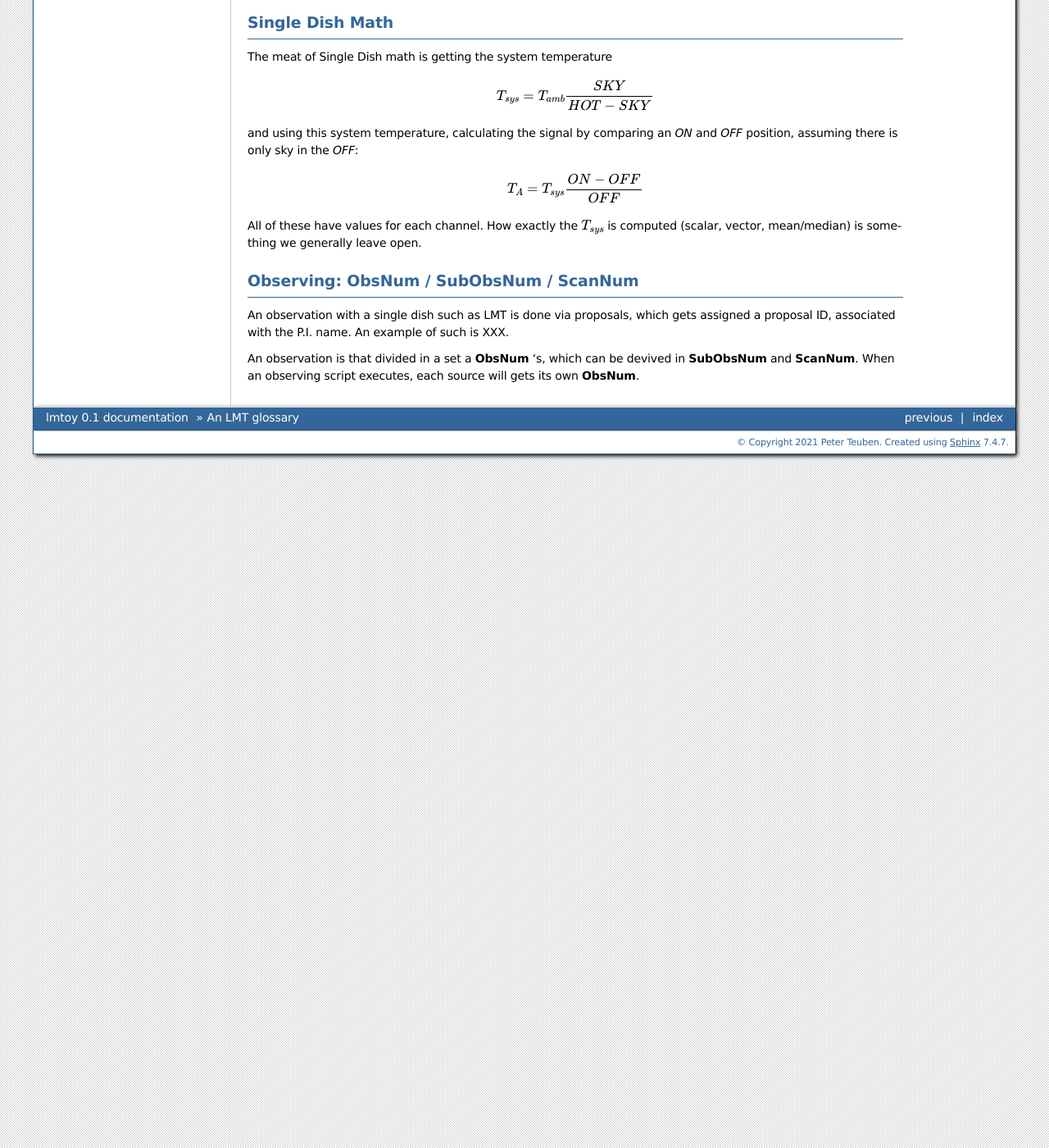
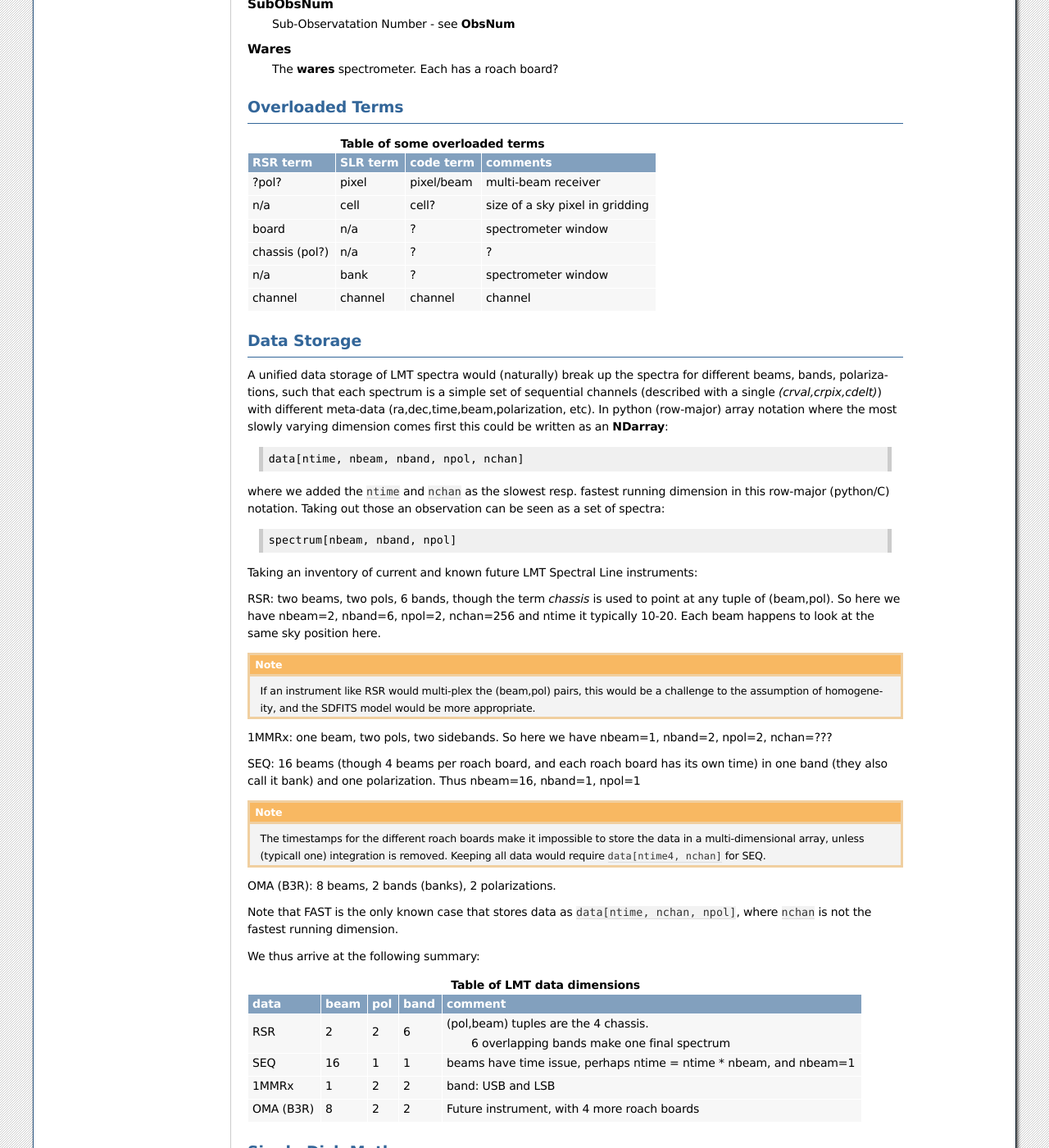
Before and after one commit to astroumd/lmtoy, a Sphinx documentation site: the page built from docs/source/glossary.rst, in a window 1280 px wide and 1400 px high, scrolled down 2017 px. Shown: the whole window at 82% size. Built offline with Sphinx 7.4.7, drawn with Linux system fonts in a browser that asks for light colours; some of the changed text lies outside the part shown.

Commit message:
add table of data

```diff
--- a/docs/source/glossary.rst
+++ b/docs/source/glossary.rst
@@ -1,23 +1,33 @@
+.. _lmtglossary:
+
 An LMT glossary
 ---------------
 
 There are some overloaded and confusing terms in here.
-E.g. *pixel/cell/beam* and *board/band/chassis* are notorious. Currently
-*Resolution/FWHM* can be confusing too.
+E.g. *pixel/cell/beam* and *board/band/bank/chassis* are notorious.
+*Resolution/FWHM* can be confusing too. See also the correspondence table
+of some overloaded terms after the glossary. See :ref:`overloaded`.
+
 
 .. glossary::
 
+
+    1MMRx
+      The 1mm MSIP receiver has one beam on the sky, measuring two polarizations
+      in an USB and LSB, thus there are 4 spectra at the same position on the
+      sky.
+
     band
-      coherent section in frequency space. For **RSR** there
+      A coherent section in frequency space. For **RSR** there
       are 6 bands, sometimes the word **board** is used as well.  LSR
       also uses this keyword, but there is currently only board=0 for
-      LSR.
+      LSR. See also **bank**
 
     bank
       A set of spectrometers that cover the same IF band at the same
       resolution (and number of channels).
       There is no side-band restriction.   For SEQUOIA
-      we only use one band currently. For the MSIP 1mm receiver there are
+      we only use one bank currently. For the MSIP 1mm receiver there are
       two, although they have one in USB and one in LSB.
 
     beam
@@ -36,7 +46,8 @@ E.g. *pixel/cell/beam* and *board/band/chassis* are notorious. Currently
       use --cell=
 
     chassis
-      for RSR there are 4 chassis boards, similar to the roach boards.
+      for **RSR** there are 4 chassis boards, which are tuples of different beams and polarizations
+      (though the beams look at the same sky position here)
 
     ECSV
       (Enhanced Character Separated Values) a popular self-describing ascii table format popularized by astropy
@@ -57,11 +68,11 @@ E.g. *pixel/cell/beam* and *board/band/chassis* are notorious. Currently
     LSR
       (Spectral Line Reduction):  the software reduction Sequoia (3mm) data, and presumably in the future, Omaya (1mm)
 
+    ObsNum
+      Observatation Number. This is not all, obsnum is part of the (**ObsNum** , **SubObsNum** , **ScanNum**) tuple.
+
     pixel
       synonym for **beam** as in multi-beam. The keyword --pix_list= is used to select pixels (0..15) for processing.
-
-    ObsNum
-      Observatation Number. This is not all, obsnum is part of the (**ObsNum** , **SubObsNum** , **ScanNum**) tuple.
 
     Project ID
       Or whatever we are going to call it
@@ -91,10 +102,12 @@ E.g. *pixel/cell/beam* and *board/band/chassis* are notorious. Currently
       board, hence one file (new IF switching system).
 
     RSR
-      (Redshift-Search-Receiver): The single **pixel**
-      receiver operating between 70 and 110 GHz in 6 separate bands of
-      256 channels each.  Typical resolution: 100 km/s.  Each pixel is
-      really dual-beam dual-pol.
+      (Redshift-Search-Receiver): operates between 70 and 110 GHz
+      in 6 separate bands of 256 channels each.  Typical resolution: 100 km/s.
+      The RSR has two beams on the sky, each beam has two polarizations to
+      form 4 independent calibrated spectra; the polarization pairs for each
+      beam are collected through the same horn. These 4 are referred to as the
+      4 **chassis**.
 
     ScanNum
       Scan Number - see **ObsNum**
@@ -106,16 +119,33 @@ E.g. *pixel/cell/beam* and *board/band/chassis* are notorious. Currently
       Single Dish **FITS** format, normally used to store
       raw or even calibrated spectra in a FITS BINTABLE format.  Each
       row in a BINTABLE has an attached RA,DEC (and other meta-data),
-      plus the whole spectrum.
+      plus the whole spectrum. This standard was drafted in 1995 (Liszt),
+      and has been implemented by many telescopes (Arecibo, FAST, GBT, Parkes, ....)
 
     SFL
-      Sanson-Flamsteed projection, used in LMT **FITS** files (the GLS - GLobal Sinusoidal is similar to SFL).
+      Sanson-Flamsteed projection, used in LMT **FITS** files
+      (the GLS - GLobal Sinusoidal is similar to SFL).
 
     SLR
       The common name for the (SEQUOIA/1MM/OMAYA) instruments, since they share hardware.
 
+    Spectrum
+      A coherent section in frequency space, with its own unique meta-data (such as polarization,
+      ra, dec, time). Normally the smallest portion of data we can assign. A spectrum is
+      defined by its own uniq seting of *(crval, crpix, cdelt)* in the FITS WCS sense.
+      See also :ref:`storage`.
+
     SubObsNum
       Sub-Observatation Number - see **ObsNum**
+
+    Wares
+      The **wares** spectrometer. Each has a roach board?
+
+
+.. _overloaded:
+
+Overloaded Terms
+~~~~~~~~~~~~~~~~
 
 
 .. list-table:: **Table of some overloaded terms**
@@ -150,6 +180,89 @@ E.g. *pixel/cell/beam* and *board/band/chassis* are notorious. Currently
      - channel
      - channel
 
+.. _storage:
+
+Data Storage
+~~~~~~~~~~~~
+
+A unified data storage of LMT spectra would (naturally) break up the
+spectra for different beams, bands, polarizations, such that each spectrum
+is a simple set of sequential channels (described with a single
+*(crval,crpix,cdelt)*) with different meta-data
+(ra,dec,time,beam,polarization, etc).
+In python (row-major) array notation where the most slowly varying dimension comes
+first this could be written as an **NDarray**:
+
+.. code-block::
+
+      data[ntime, nbeam, nband, npol, nchan]
+
+where we added the ``ntime`` and ``nchan`` as the slowest resp. fastest running dimension
+in this row-major (python/C) notation. Taking out those an observation can be seen as a
+set of spectra:
+
+.. code-block::
+
+      spectrum[nbeam, nband, npol]
+
+
+Taking an inventory of current and known future LMT Spectral Line instruments:
+
+RSR: two beams, two pols, 6 bands, though the term *chassis* is used to point at any
+tuple of (beam,pol). So here we have nbeam=2, nband=6, npol=2, nchan=256 and ntime
+it typically 10-20. Each beam happens to look at the same sky position here.
+
+.. note::  If an instrument like RSR would multi-plex the (beam,pol) pairs, this would be a challenge
+	   to the assumption of homogeneity, and the SDFITS model would be more appropriate.
+
+1MMRx: one beam, two pols, two sidebands. So here we have nbeam=1, nband=2, npol=2, nchan=???
+
+SEQ: 16 beams (though 4 beams per roach board, and each roach board has its own time) in one
+band (they also call it bank) and one polarization. Thus nbeam=16, nband=1, npol=1
+
+.. note::  The timestamps for the different roach boards make it impossible to store
+	   the data in a multi-dimensional array, unless (typicall one) integration
+	   is removed. Keeping all data would require ``data[ntime4, nchan]`` for SEQ.
+
+
+OMA (B3R): 8 beams, 2 bands (banks), 2 polarizations.
+
+Note that FAST is the only known case that stores data as  ``data[ntime, nchan, npol]``, where
+``nchan`` is not the fastest running dimension.
+
+
+We thus arrive at the following summary:
+
+.. list-table:: **Table of LMT data dimensions**
+   :header-rows: 1
+
+   * - data
+     - beam
+     - pol
+     - band
+     - comment
+   * - RSR
+     - 2
+     - 2
+     - 6
+     - (pol,beam) tuples are the 4 chassis.
+        6 overlapping bands make one final spectrum
+   * - SEQ
+     - 16
+     - 1
+     - 1
+     - beams have time issue, perhaps ntime = ntime * nbeam, and nbeam=1
+   * - 1MMRx
+     - 1
+     - 2
+     - 2
+     - band: USB and LSB
+   * - OMA (B3R)
+     - 8
+     - 2
+     - 2
+     - Future instrument, with 4 more roach boards
+
 Single Dish Math
 ~~~~~~~~~~~~~~~~
 
```
